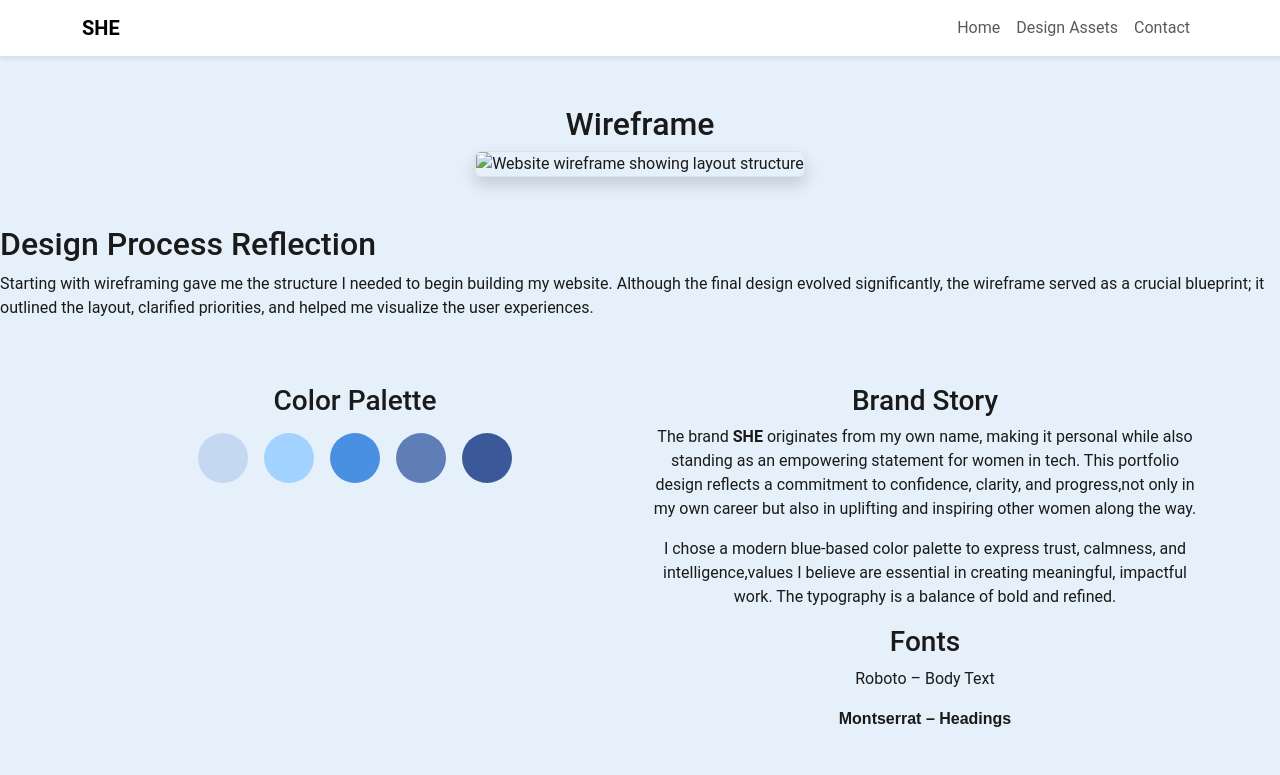
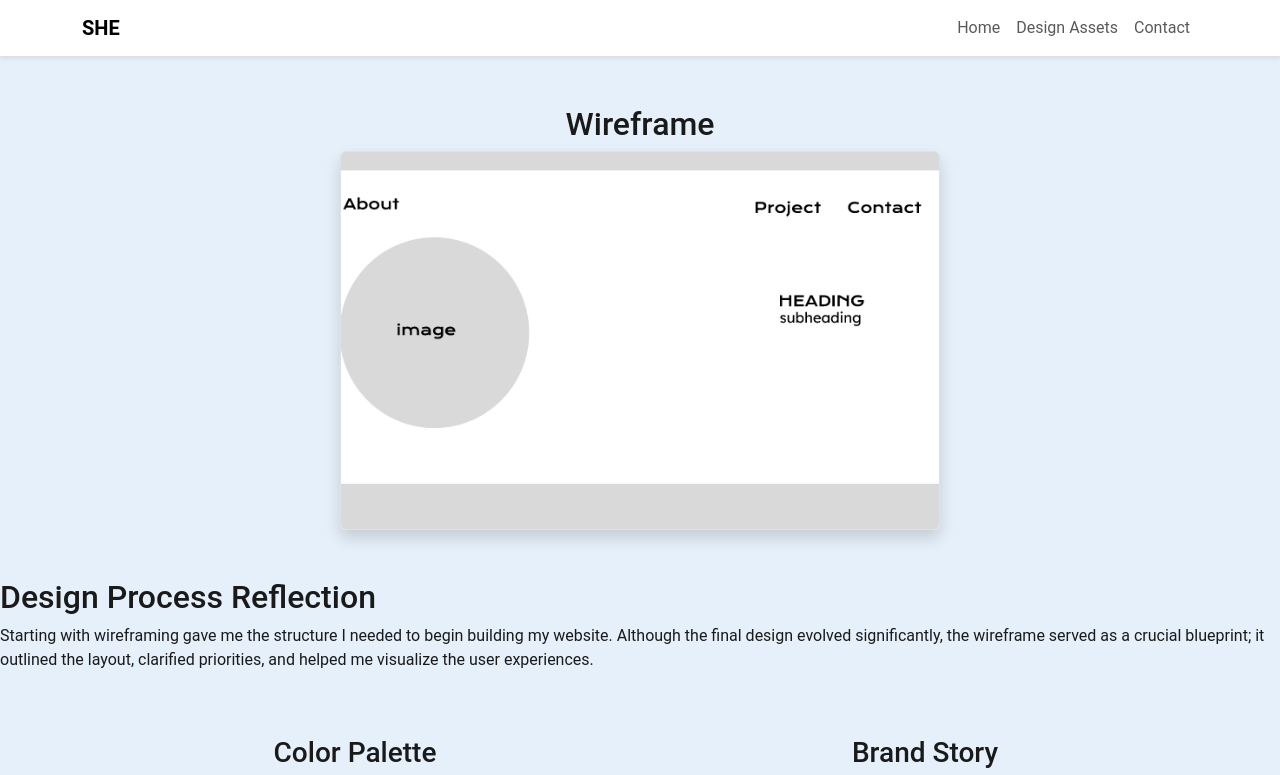
Before and after one commit to Sher0her/Portfolio, a plain HTML site: page design-assets.html in a window 1280 px wide. Shown: the top 775 px of the page. Drawn offline with nearby package versions, Linux system fonts and the light colour scheme.

Commit message:
modifiy03

```diff
--- a/design-assets.html
+++ b/design-assets.html
@@ -30,10 +30,23 @@
   </div>
 </nav>
 
-<section class="py-5 text-center">
-  <div class="container">
-    <h2>Wireframe</h2>
-    <img src="attached_assets/new_wireframe.png" class="img-fluid border rounded shadow" alt="Website wireframe showing layout structure" style="max-width: 600px;">
+  <section class="py-5 text-center">
+    <div class="container">
+      <h2>Wireframe</h2>
+      <div class="d-flex justify-content-center">
+        <img src="attached_assets/Screenshot%202025-08-12%20090228_1755004271479.png"
+             class="img-fluid border rounded shadow"
+             alt="Website wireframe showing layout structure"
+             style="max-width: 600px;">
+      </div>
+    </div>
+  </section>
+  </section>
+
+    </div>
+  </section>
+  </section>
+
   </div>
 </section><section class="design-reflection">
     <h2>Design Process Reflection</h2>
```
